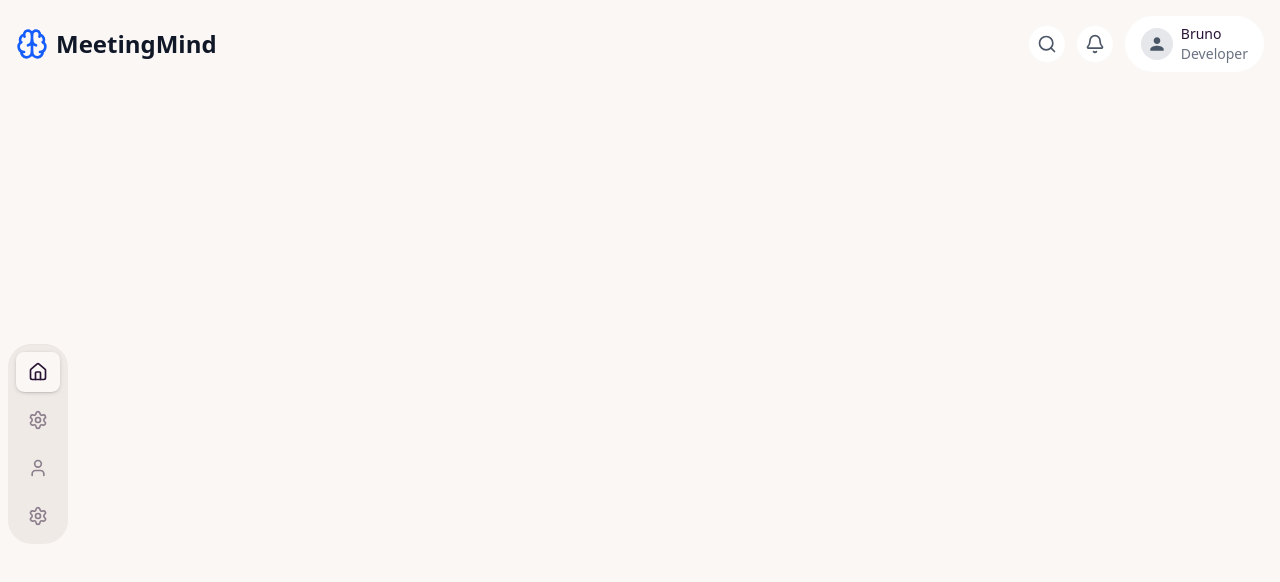
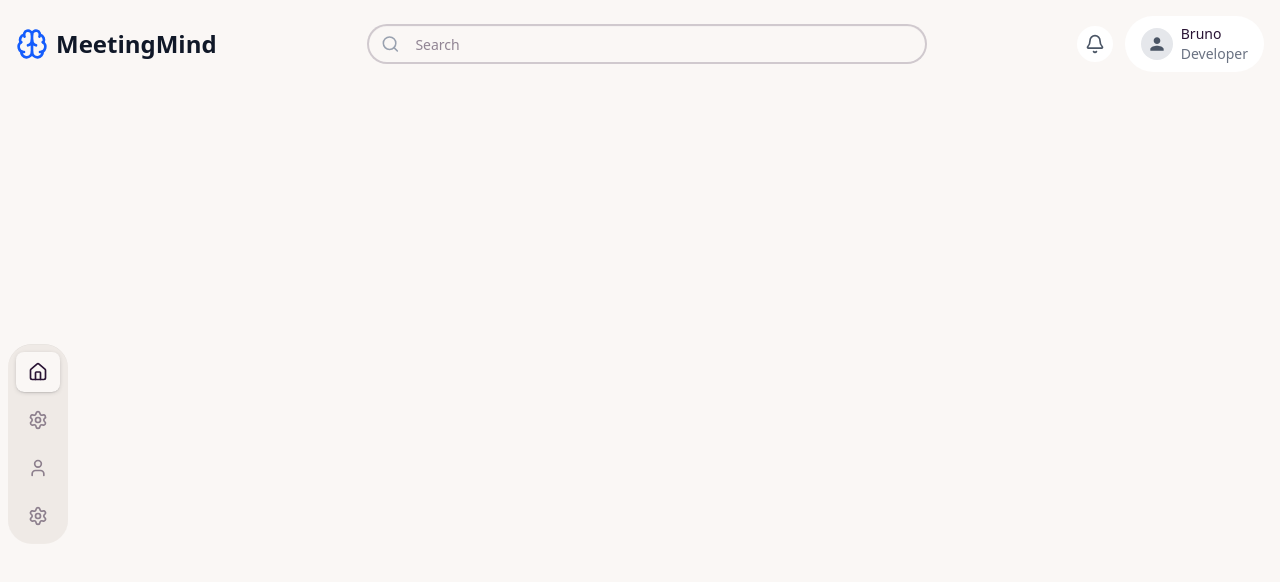
Before and after one commit to BrunoFerrucio/MeetingMind, a React (Vite) app in the folder front/: page /dashboard in a window 1280 px wide. Shown: the top 582 px of the page. Built offline with nearby package versions, Linux system fonts and the light colour scheme.

Commit message:
Refactor Header component: integrate search input and remove redundant button

```diff
--- a/front/src/components/ui/header-dashboard.tsx
+++ b/front/src/components/ui/header-dashboard.tsx
@@ -14,12 +14,13 @@ export default function Header() {
             <span className="text-2xl font-bold text-gray-900">MeetingMind</span>
           </span>
 
+          <label className="input w-140 focus-within:shadow-none focus-within:outline-none">
+            <Search className="w-5 h-5 text-gray-400 mr-2" />
+            <input type="text" className="grow focus:outline-none" placeholder="Search" />
+          </label>
+
           {/* Ícones e perfil - lado direito */}
           <div className="flex items-center justify-end">
-            {/* Search input icon*/}
-            <button className="p-2 hover:bg-gray-100 transition-colors mr-3 bg-white rounded-4xl hover:cursor-pointer">
-              <Search className="w-5 h-5 text-gray-600" />
-            </button>
 
             {/* Notification icon */}
             <div className="relative">
@@ -91,10 +92,7 @@ export default function Header() {
 
             {/* User profile */}
             <div className="relative inline-block bg-white rounded-4xl">
-              <button
-                onClick={() => setIsDropdownOpen(!isDropdownOpen)}
-                className="flex items-center justify-center gap-2 p-2 px-4 rounded-lg transition-colors hover:cursor-pointer hover:bg-gray-100"
-              >
+              <button className="flex items-center justify-center gap-2 p-2 px-4 rounded-lg transition-colors">
                 <div className="w-8 h-8 rounded-full bg-gray-200 flex items-center justify-center">
                   <svg className="w-5 h-5 text-gray-600" fill="currentColor" viewBox="0 0 24 24">
                     <path d="M12 12c2.21 0 4-1.79 4-4s-1.79-4-4-4-4 1.79-4 4 1.79 4 4 4zm0 2c-2.67 0-8 1.34-8 4v2h16v-2c0-2.66-5.33-4-8-4z" />
```
